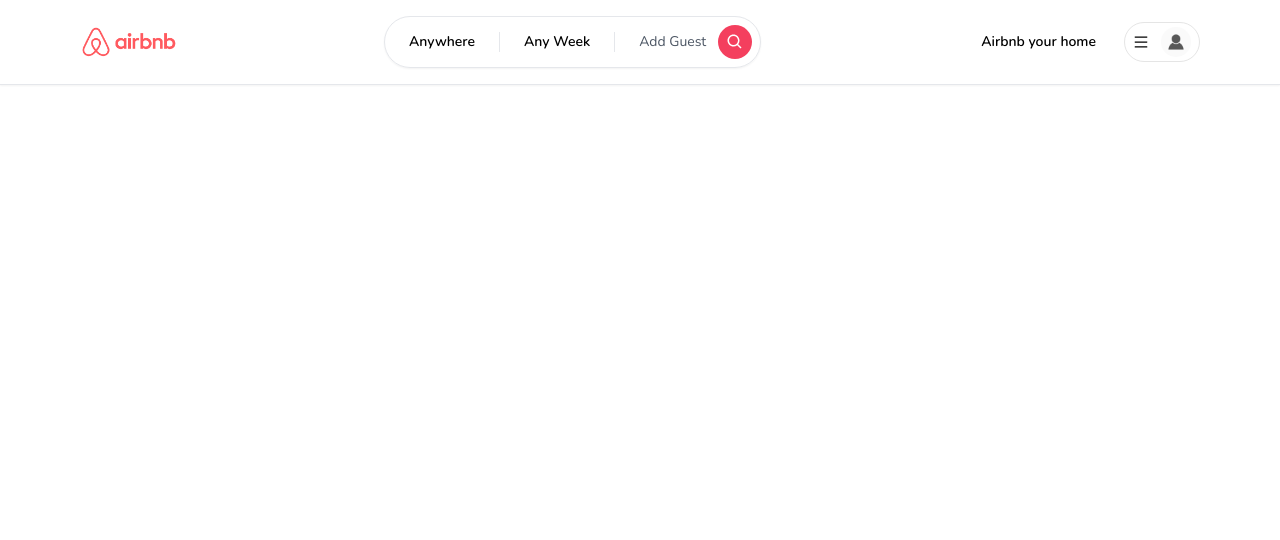
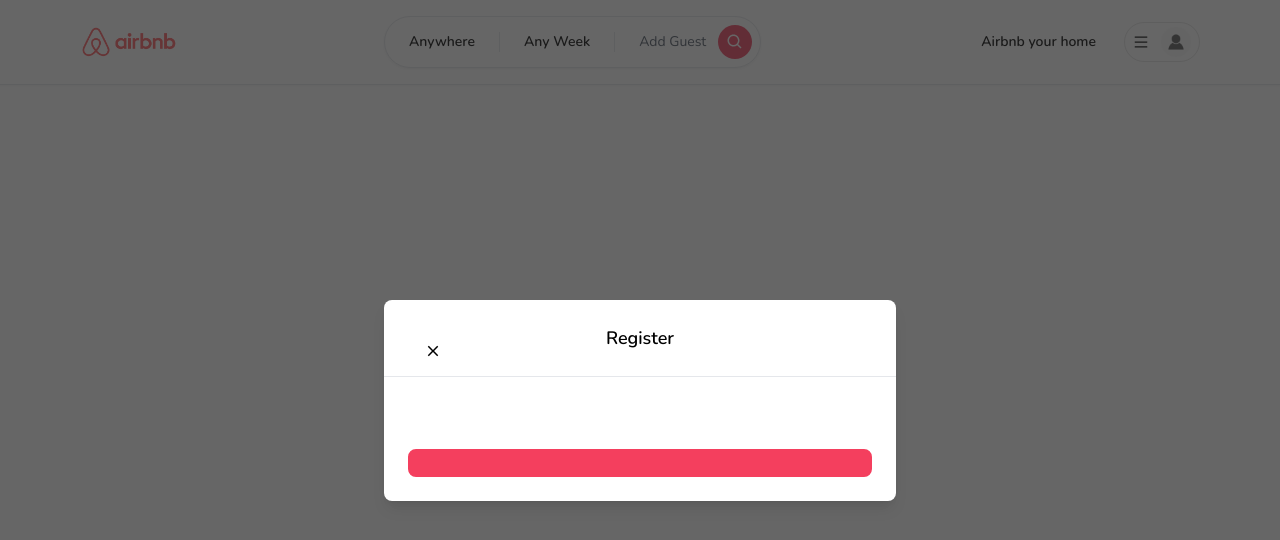
Before and after one commit to ARYAN-01-GARG/Airbnb-clone, a Next.js app: page / in a window 1280 px wide. Shown: the top 540 px of the page. Built offline with nearby package versions, Linux system fonts and the light colour scheme.

Commit message:
Login Modal Created

```diff
--- /dev/null
+++ b/app/components/Button.tsx
@@ -0,0 +1,52 @@
+'use client'
+
+import { IconType } from "react-icons";
+
+
+interface ButtonProps{
+    label: string;
+    onClick: (e: React.MouseEvent<HTMLButtonElement>) => void;
+    disabled?: boolean;
+    outline?: boolean;
+    small?: boolean;
+    icon?: IconType;
+}
+
+const Button:React.FC<ButtonProps> = ({
+    label,
+    onClick,
+    disabled,
+    outline,
+    small,
+    icon:Icon,
+}) => {
+  return (
+
+    <button
+        onClick={onClick}
+        disabled={disabled}
+        className={`
+            relative
+            disabled:opacity-70
+            disabled:cursor-not-allowed
+            rounded-lg
+            hover:opacity-80
+            transition
+            w-full
+            ${outline ? 'bg-white' : 'bg-rose-500'}
+            ${outline ? 'border-black' : 'border-rose-500'}
+            ${outline ? 'text-black' : 'text-white'}
+            ${small ? 'py-1' : 'py-3'}
+            ${small ? 'text-small' : 'text-md'}
+            ${small ? 'font-light' : 'font-semibold'}
+            ${small ? 'border-[1px' : 'border-2'}
+        `}>
+            {Icon && (
+                <Icon className="absolute left-4 top-3 " size={24} />
+            )}
+            {label}
+    </button>
+  )
+}
+
+export default Button
--- /dev/null
+++ b/app/components/modals/Login.tsx
@@ -0,0 +1,8 @@
+
+const Login = () => {
+  return (
+    <div>Login</div>
+  )
+}
+
+export default Login
--- a/app/components/modals/Modal.tsx
+++ b/app/components/modals/Modal.tsx
@@ -1,8 +1,140 @@
 'use client';
 
-const Modal = () => {
+import { useCallback, useEffect, useState } from "react";
+import { IoMdClose } from "react-icons/io";
+import Button from "../Button";
+
+interface  ModalProps {
+  isOpen? : boolean;
+  onClose : () => void;
+  onSubmit : () => void;
+  title? : string;
+  body? : React.ReactElement;
+  footer? : React.ReactElement
+  actionLabel : string;
+  disabled? : boolean;
+  secondaryAction? : () => void;
+  secondaryLabel? : string;
+}
+
+const Modal:React.FC<ModalProps> = ({
+  isOpen,
+  onClose,
+  onSubmit,
+  title,
+  body,
+  footer,
+  actionLabel,
+  disabled,
+  secondaryAction,
+  secondaryLabel
+}) => {
+
+
+  const [showModal, setShowModal ] = useState(isOpen);
+
+  useEffect(() => {
+    setShowModal(isOpen);
+  }, [isOpen]);
+
+  const handleClose = useCallback(() => {
+    if(disabled){
+      return;
+    }
+    setShowModal(false);
+    setTimeout(() => {
+      onClose();
+    },300);
+  },[disabled , onClose]);
+
+  const handleSubmit = useCallback(() => {
+    if(disabled){
+      return;
+    }
+    onSubmit();
+  },[onSubmit, disabled]);
+
+  const handleSecondaryAction = useCallback(() => {
+    if(!secondaryAction || disabled){
+      return;
+    }
+
+    secondaryAction();
+
+  },[disabled , secondaryAction ]);
+
+  if(!isOpen){
+    return null;
+  }
+
+
   return (
-    <div>Modal</div>
+     <>
+      <div
+         className="
+          flex
+          justify-center
+          items-center
+          overflow-x-hidden
+          overflow-y-auto
+          fixed
+          inset-0
+          z-50
+          outline-none
+          hover:outline-none
+          bg-neutral-800/70
+         "
+      >
+        <div
+          className="
+            relative
+            w-full
+            md:w-4/6
+            lg:w-3/6
+            xl:w-2/5
+            my-6
+            mx-auto
+            h-full
+            lg:h-auto
+            md:h-auto
+        ">
+          {/* CONTENT */}
+          <div
+            className={`
+              translate
+              duration-300
+              ${showModal ? 'translate-y-0' : 'translate-y-full'}
+              ${showModal ? 'opacity-100' : 'opacity-0'}
+            `}
+          >
+            <div className="translate h-full lg:h-auto md:h-auto border-0 rounded-lg shadow-lg relative flex flex-col w-full bg-white outline-none focus:outline-none">
+              {/* HEADER */}
+              <div className="flex items-center p-6 rounded-t justify-center relative border-b-[1px]">
+                <div>
+                  <button onClick={handleClose} className="p-1 border-0 hover:opacity-70 transition absolute left-9">
+                    <IoMdClose size={18} />
+                  </button>
+                </div>
+                <div className="text-lg font-semibold">
+                  {title}
+                </div>
+              </div>
+              {/* BODY */}
+              <div className="relative p-6 flex-auto">
+                {body}
+              </div>
+              <div className="flex flex-col gap-2 p-6">
+                <div className="flex flex-row items-center gap-4 w-full">
+                  {secondaryLabel && secondaryAction && (
+                    <Button outline onClick={handleSecondaryAction} label={secondaryLabel} disabled={disabled}/>
+                  )}
+                  <Button onClick={handleSubmit} label={actionLabel} disabled={disabled}/>                </div>
+              </div>
+            </div>
+          </div>
+        </div>
+      </div>
+     </>
   )
 }
 
--- /dev/null
+++ b/app/components/modals/Register.tsx
@@ -0,0 +1,8 @@
+
+const Register = () => {
+  return (
+    <div>Register</div>
+  )
+}
+
+export default Register
--- a/app/layout.tsx
+++ b/app/layout.tsx
@@ -2,6 +2,7 @@
 import { Nunito } from "next/font/google";
 import "./globals.css";
 import Navbar from "./components/Navbar/Navbar";
+import Modal from "./components/modals/Modal";
 
 const font = Nunito({
   subsets: ["latin"]
@@ -20,6 +21,7 @@
   return (
     <html lang="en">
       <body className={font.className}>
+        <Modal isOpen title={'Register'} />
         <Navbar />
         {children}
       </body>
```
